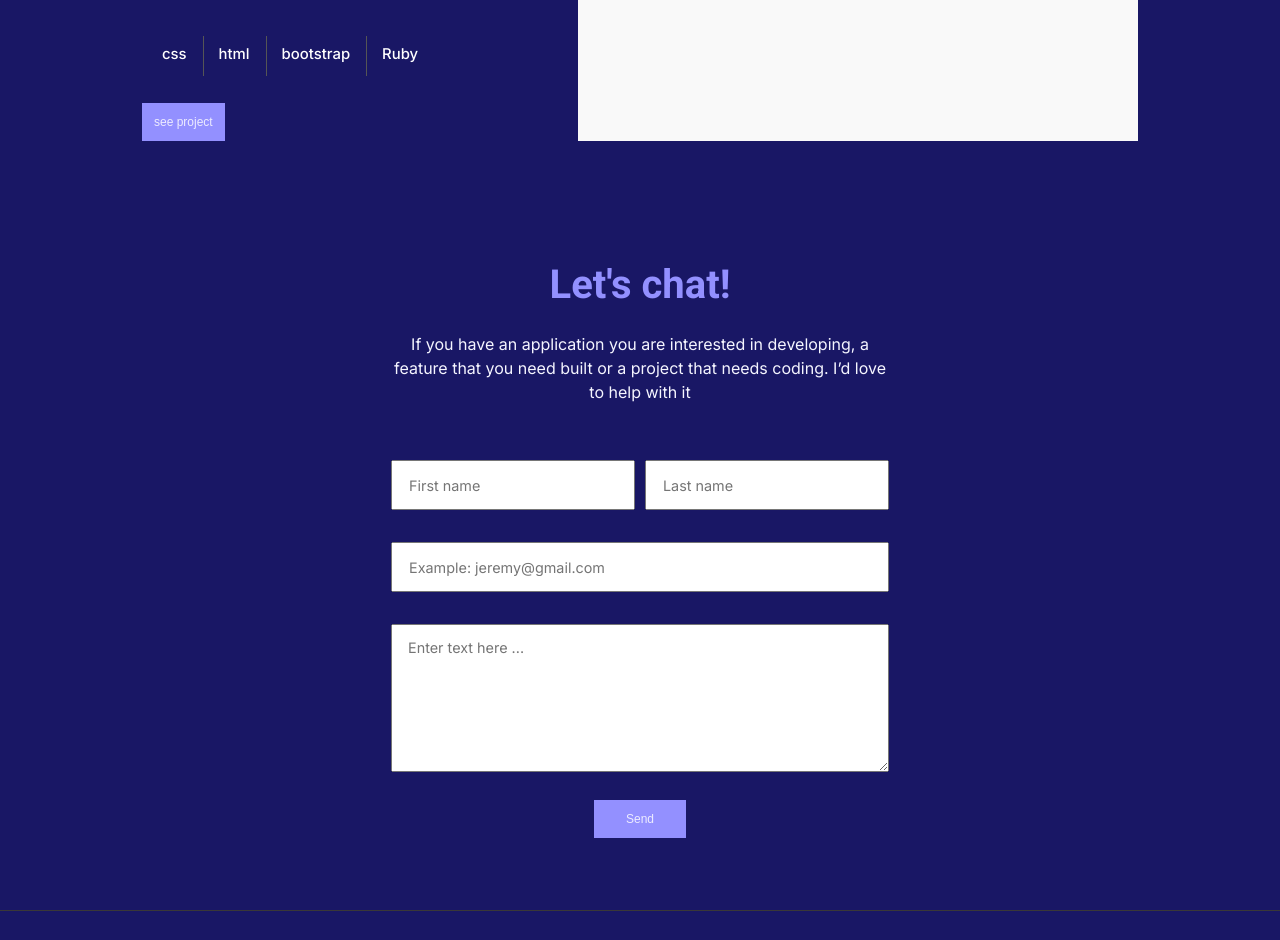
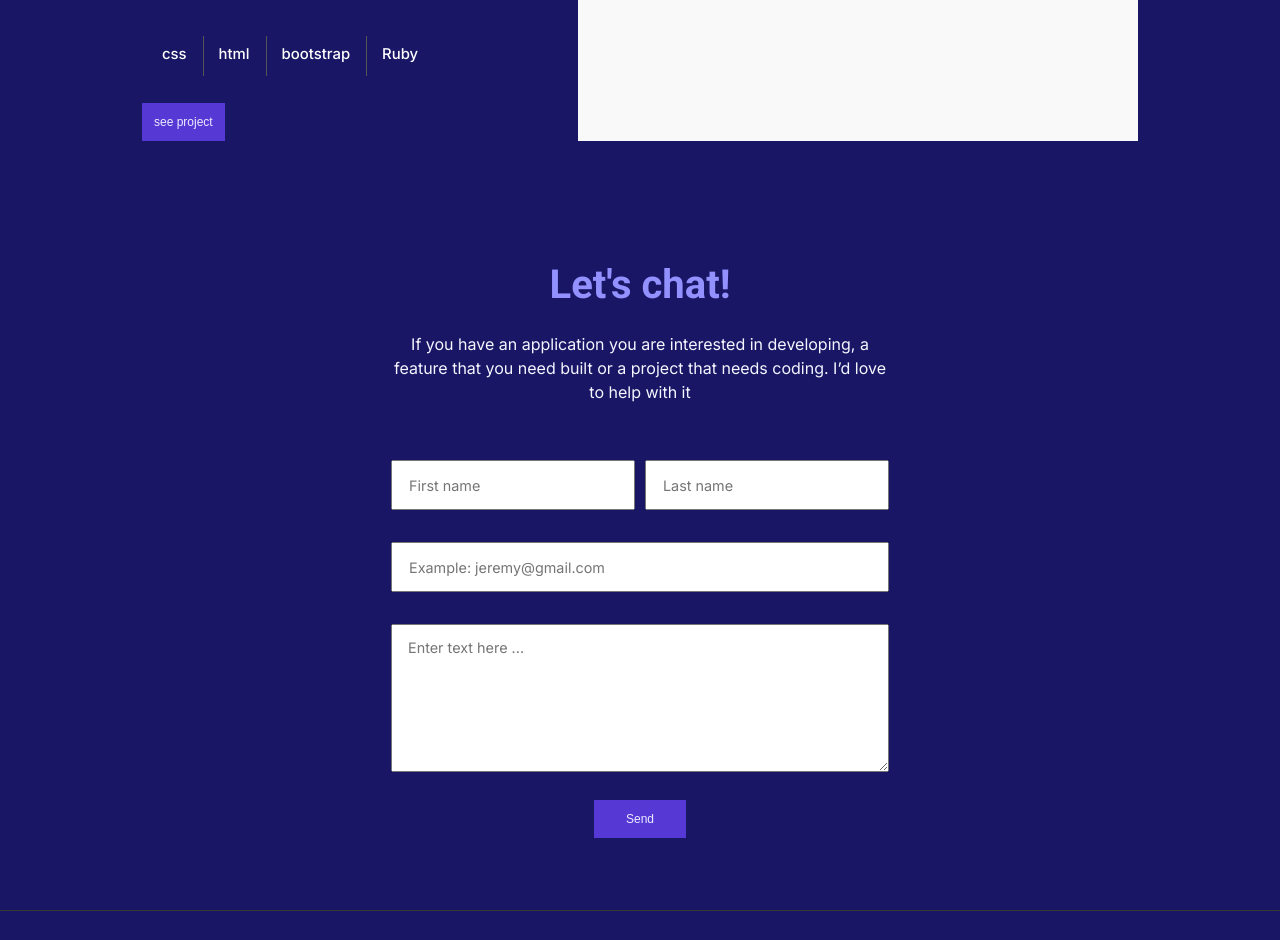
Before and after one commit to Debas-31/dbus-portfolio, a plain HTML site: page index.html in a window 1280 px wide. Shown: the part 2876-3816 px from the top of the page. Drawn offline with Linux system fonts and the light colour scheme.

Commit message:
Add contrast to the button inorder to full fill thr requirement

```diff
--- a/style.css
+++ b/style.css
@@ -11,6 +11,7 @@
   --var-body-bgc: #ececff;
   --var-background: #191765;
   --var-par-text: #dcdce8;
+  --var-contrast: #5639D5;
 }
 
 /* set the default value to zero */
@@ -236,7 +237,7 @@ nav {
   display: flex;
   justify-self: start;
   color: var(--var-secondary-1);
-  background-color: var(--var-primary-3);
+  background-color: var(--var-contrast);
   border: none;
 }
 
@@ -353,7 +354,7 @@ footer {
   padding: 0.75rem 2rem;
   justify-self: start;
   color: var(--var-secondary-1);
-  background-color: var(--var-primary-3);
+  background-color: var(--var-contrast);
   border: none;
 }
 
```
